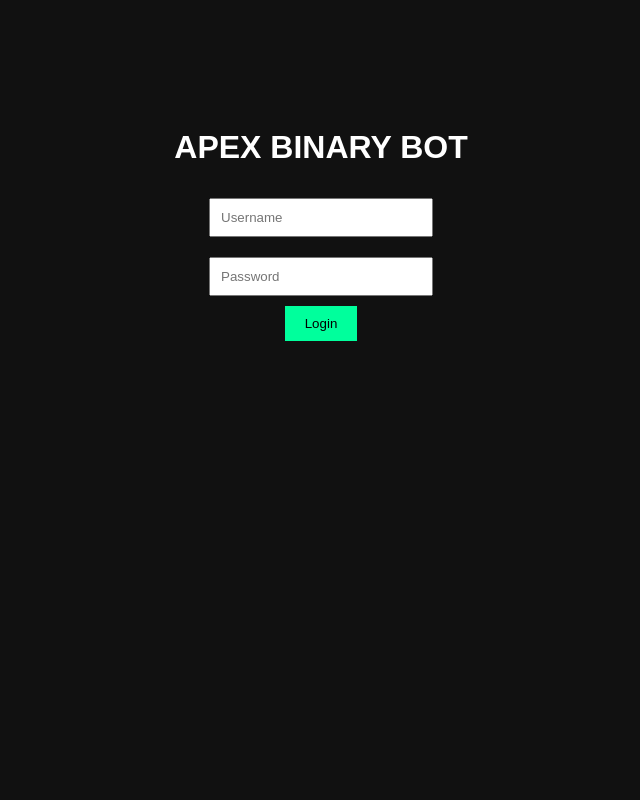
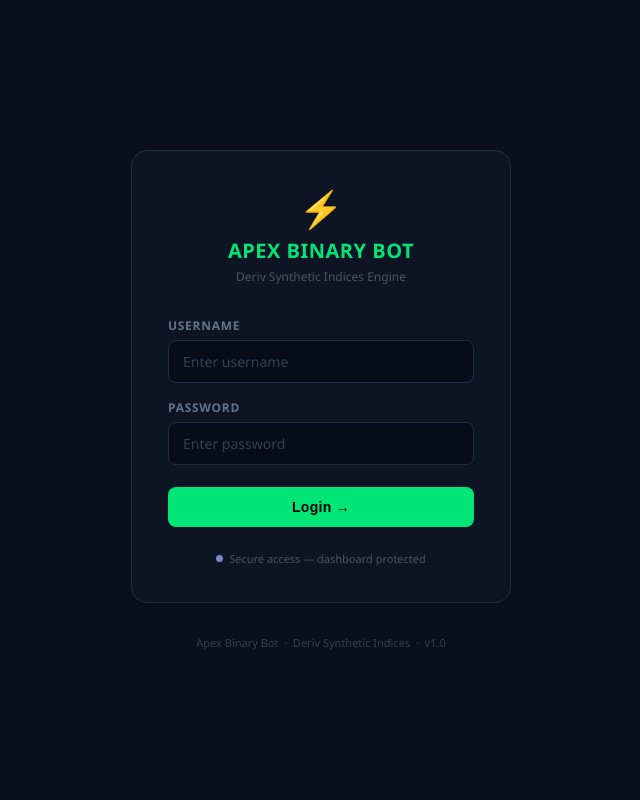
Before and after one commit to Fanatic1989/apexbinarybot, a Flask app: template templates/login.html in a window 1280 px wide. Shown: the whole page, without its empty margins (319-959 px from the left). Run offline with Flask 3, Linux system fonts and the light colour scheme; the template is opened without the code that fills it, so the values that code supplies are empty; parts of the project's set-up code (start-up, migrations or seed data) failed here and were passed over.

Commit message:
Refactor login.html for improved structure and style

```diff
--- a/templates/login.html
+++ b/templates/login.html
@@ -1,52 +1,209 @@
 <!DOCTYPE html>
-<html>
+<html lang="en">
 <head>
+  <meta charset="UTF-8"/>
+  <meta name="viewport" content="width=device-width, initial-scale=1.0"/>
+  <title>Apex Binary Bot — Login</title>
+  <style>
+    *, *::before, *::after { box-sizing: border-box; margin: 0; padding: 0; }
 
-<title>APEX BOT LOGIN</title>
+    body {
+      background: #0a0f1e;
+      color: #e2e8f0;
+      font-family: 'Segoe UI', Arial, sans-serif;
+      min-height: 100vh;
+      display: flex;
+      flex-direction: column;
+      align-items: center;
+      justify-content: center;
+      padding: 24px;
+    }
 
-<style>
+    /* ── Card ── */
+    .login-card {
+      background: #0d1424;
+      border: 1px solid #1e2d45;
+      border-radius: 16px;
+      padding: 40px 36px 36px;
+      width: 100%;
+      max-width: 380px;
+    }
 
-body{
-background:#111;
-color:white;
-font-family:Arial;
-text-align:center;
-padding-top:100px;
-}
+    /* ── Logo / brand ── */
+    .brand {
+      text-align: center;
+      margin-bottom: 32px;
+    }
+    .brand-icon {
+      font-size: 36px;
+      line-height: 1;
+      margin-bottom: 10px;
+    }
+    .brand-name {
+      font-size: 20px;
+      font-weight: 700;
+      color: #00e676;
+      letter-spacing: .5px;
+    }
+    .brand-sub {
+      font-size: 12px;
+      color: #475569;
+      margin-top: 4px;
+    }
 
-input{
-padding:10px;
-margin:10px;
-width:200px;
-}
+    /* ── Form fields ── */
+    .field { margin-bottom: 16px; }
 
-button{
-padding:10px 20px;
-background:#00ff9c;
-border:none;
-}
+    label {
+      display: block;
+      font-size: 12px;
+      font-weight: 600;
+      color: #64748b;
+      text-transform: uppercase;
+      letter-spacing: .06em;
+      margin-bottom: 6px;
+    }
 
-</style>
+    input[type="text"],
+    input[type="password"] {
+      width: 100%;
+      padding: 11px 14px;
+      background: #060d18;
+      border: 1px solid #1e2d45;
+      border-radius: 8px;
+      color: #e2e8f0;
+      font-size: 14px;
+      font-family: inherit;
+      outline: none;
+      transition: border-color .2s;
+    }
+    input[type="text"]:focus,
+    input[type="password"]:focus {
+      border-color: #00e676;
+    }
+    input::placeholder { color: #334155; }
 
+    /* ── Error message ── */
+    .error-box {
+      background: #2d0a0a;
+      border: 1px solid #7f1d1d;
+      border-radius: 8px;
+      padding: 10px 14px;
+      font-size: 13px;
+      color: #ff5252;
+      margin-bottom: 18px;
+      display: flex;
+      align-items: center;
+      gap: 8px;
+    }
+
+    /* ── Submit button ── */
+    .btn-login {
+      width: 100%;
+      padding: 12px;
+      background: #00e676;
+      color: #000;
+      border: none;
+      border-radius: 8px;
+      font-size: 14px;
+      font-weight: 700;
+      cursor: pointer;
+      letter-spacing: .3px;
+      transition: opacity .15s, transform .1s;
+      margin-top: 6px;
+    }
+    .btn-login:hover  { opacity: .9; }
+    .btn-login:active { transform: scale(0.98); }
+
+    /* ── Mode indicator ── */
+    .mode-strip {
+      display: flex;
+      align-items: center;
+      justify-content: center;
+      gap: 6px;
+      margin-top: 24px;
+      font-size: 11px;
+      color: #475569;
+    }
+    .mode-dot {
+      width: 7px; height: 7px;
+      border-radius: 50%;
+      background: #7986cb;
+    }
+
+    /* ── Footer ── */
+    .footer {
+      margin-top: 32px;
+      font-size: 11px;
+      color: #334155;
+      text-align: center;
+    }
+  </style>
 </head>
-
 <body>
 
-<h1>APEX BINARY BOT</h1>
+<div class="login-card">
 
-<form method="post">
+  <!-- Brand -->
+  <div class="brand">
+    <div class="brand-icon">⚡</div>
+    <div class="brand-name">APEX BINARY BOT</div>
+    <div class="brand-sub">Deriv Synthetic Indices Engine</div>
+  </div>
 
-<input name="username" placeholder="Username">
+  <!-- Error message (shown by Flask when login fails) -->
+  {% if error %}
+  <div class="error-box">
+    <span>⚠</span>
+    <span>{{ error }}</span>
+  </div>
+  {% endif %}
 
-<br>
+  <!-- Login form -->
+  <form method="POST" action="/login" autocomplete="off">
 
-<input type="password" name="password" placeholder="Password">
+    <div class="field">
+      <label for="username">Username</label>
+      <input
+        type="text"
+        id="username"
+        name="username"
+        placeholder="Enter username"
+        autocomplete="off"
+        autocapitalize="none"
+        spellcheck="false"
+        required
+      />
+    </div>
 
-<br>
+    <div class="field">
+      <label for="password">Password</label>
+      <input
+        type="password"
+        id="password"
+        name="password"
+        placeholder="Enter password"
+        autocomplete="current-password"
+        required
+      />
+    </div>
 
-<button type="submit">Login</button>
+    <button type="submit" class="btn-login">Login →</button>
 
-</form>
+  </form>
+
+  <!-- Mode indicator -->
+  <div class="mode-strip">
+    <span class="mode-dot"></span>
+    <span>Secure access — dashboard protected</span>
+  </div>
+
+</div>
+
+<!-- Footer -->
+<div class="footer">
+  Apex Binary Bot &nbsp;·&nbsp; Deriv Synthetic Indices &nbsp;·&nbsp; v1.0
+</div>
 
 </body>
 </html>
```
